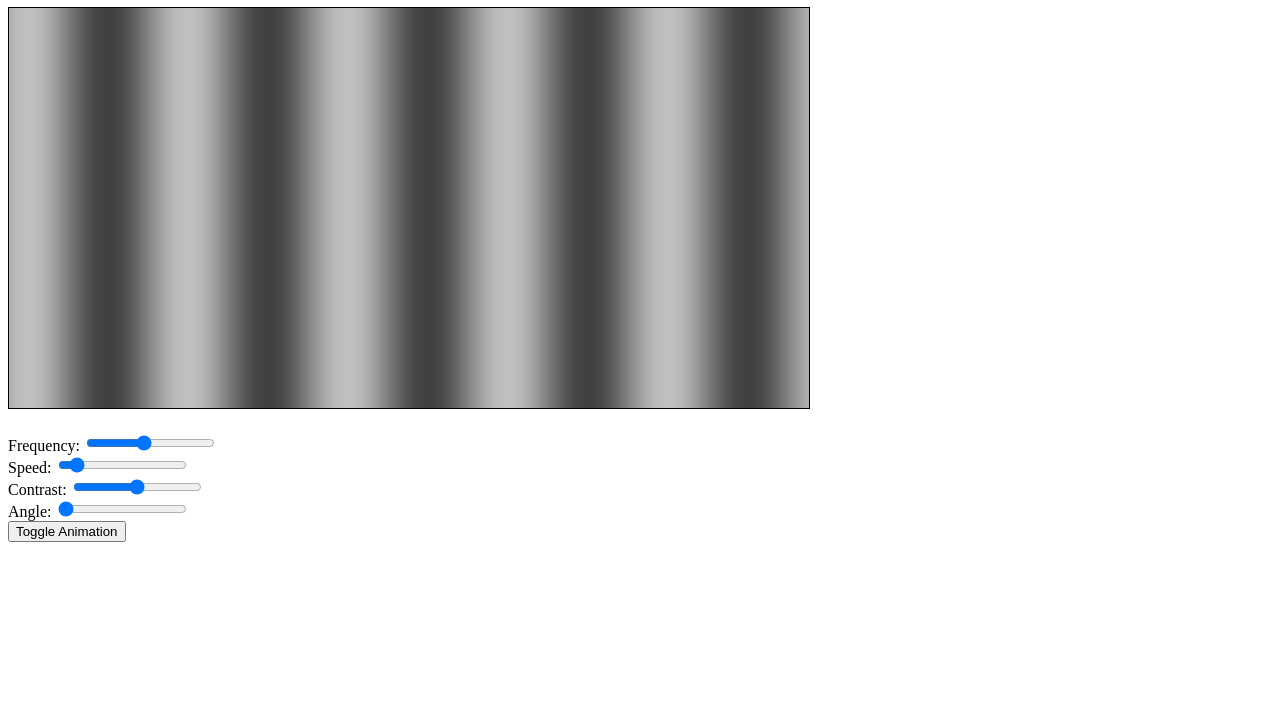
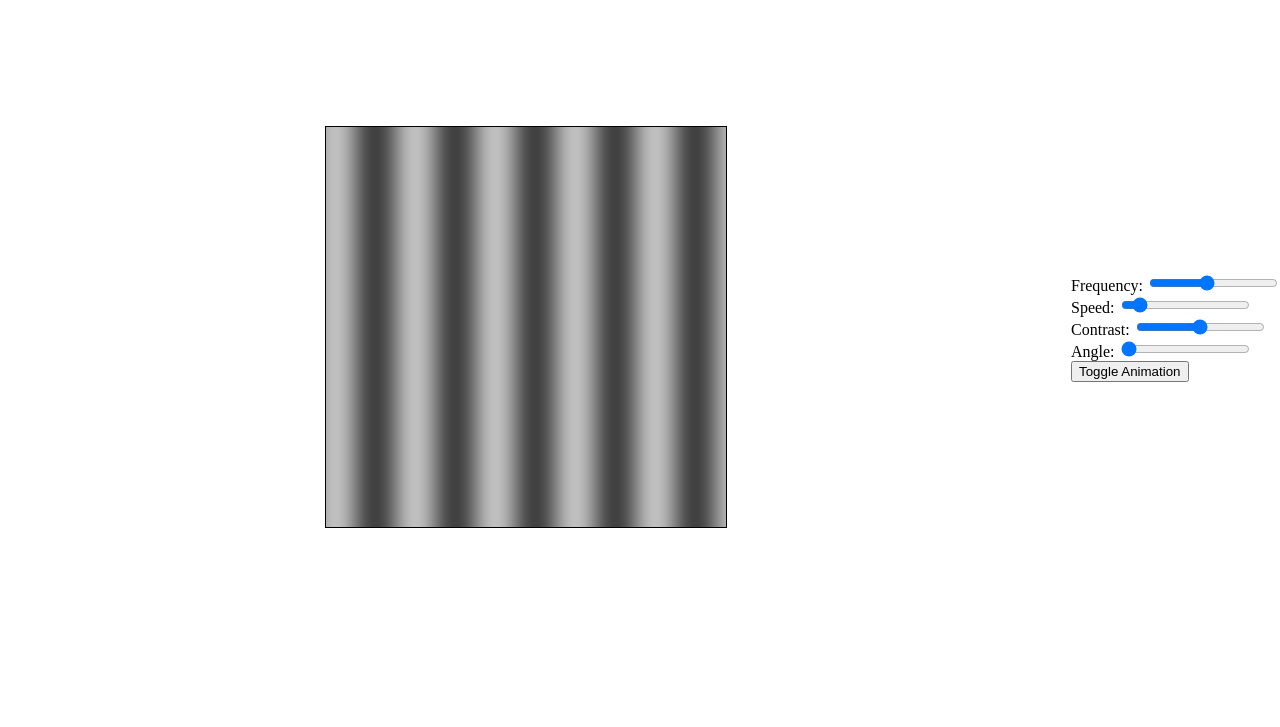
Before and after one commit to EmeEmu/QuickAndDirtyOMR, a plain HTML site: page index.html in a window 1280 px wide. Shown: the part 73-800 px from the top of the page. Drawn offline with Linux system fonts and the light colour scheme; animation ran at ten frames a second.

Commit message:
adjusted layout

```diff
--- a/index.html
+++ b/index.html
@@ -6,18 +6,34 @@
     <title>Neuro-Behavioral Experiment</title>
     <style>
       /* Add your CSS styles here */
+      body {
+        display: flex;
+        justify-content: flex-start;
+        align-items: center;
+        height: 100vh;
+        margin: 0;
+        padding: 0;
+      }
+      #canvas-container {
+        flex: 1;
+        display: flex;
+        justify-content: center;
+        align-items: center;
+      }
       #canvas {
         border: 1px solid black;
+        max-width: 100%;
+        max-height: 100%;
       }
       #controls {
-        margin-top: 20px;
+        margin-left: 20px;
       }
     </style>
   </head>
   <body>
-    <h1>Neuro-Behavioral Experiment</h1>
-
-    <canvas id="canvas" width="800" height="400"></canvas>
+    <div id="canvas-container">
+      <canvas id="canvas" width="400" height="400"></canvas>
+    </div>
 
     <div id="controls">
       <label for="frequencySlider">Frequency:</label>
```
